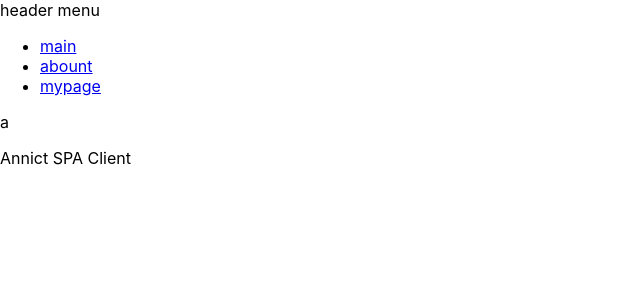
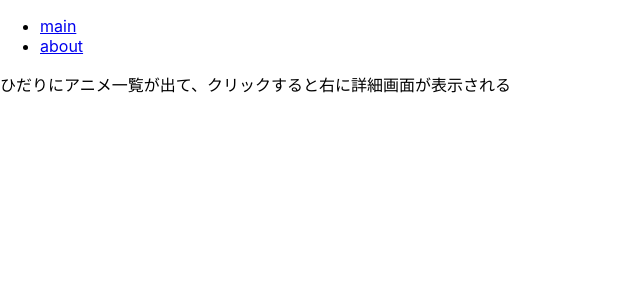
Before and after one commit to niwatori24/annict-spa-client, a React app: page / in a window 1280 px wide. Shown: the top 300 px of the page, without its empty margins (0-640 px from the left). Built offline with nearby package versions, Linux system fonts and the light colour scheme.

Commit message:
Use react-router

```diff
--- a/package.json
+++ b/package.json
@@ -12,6 +12,7 @@
     "@types/node": "^12.0.0",
     "@types/react": "^16.9.0",
     "@types/react-dom": "^16.9.0",
+    "@types/react-router-dom": "^5.1.3",
     "@typescript-eslint/eslint-plugin": "^2.10.0",
     "@typescript-eslint/parser": "^2.10.0",
     "axios": "^0.19.2",
--- /dev/null
+++ b/src/About.tsx
@@ -0,0 +1,9 @@
+import React from 'react';
+
+export function About() {
+  return (
+    <div>
+      <p>Annict SPA Clientです</p>
+    </div>
+  )
+}
--- a/src/App.tsx
+++ b/src/App.tsx
@@ -1,23 +1,42 @@
 import React from 'react';
-import logo from './logo.svg';
-import { Menu } from './Menu'
+import { MainContent } from './MainContent'
+import { About } from './About'
+
+import {
+  BrowserRouter as Router,
+  Switch,
+  Route,
+  Link,
+  useRouteMatch,
+  useParams
+} from 'react-router-dom'
+
 
 function App() {
   return (
-    <div className="App">
-      <div>
-        header menu
-        <ul>
-          <li><a href='/'>main</a></li>
-          <li><a href='/abount'>abount</a></li>
-          <li><a href='/mypage'>mypage</a></li>
-        </ul>
+    <Router>
+      <div className="App">
+        <div>
+          <ul>
+            <li>
+              <Link to='/'>main</Link>
+            </li>
+            <li>
+              <Link to='/about'>about</Link>
+            </li>
+          </ul>
+        </div>
+
+        <Switch>
+          <Route path='/about'>
+            <About/>
+          </Route>
+          <Route path='/'>
+            <MainContent/>
+          </Route>
+        </Switch>
       </div>
-      <Menu/>
-      <div>
-        <p>Annict SPA Client</p>
-      </div>
-    </div>
+    </Router>
   );
 }
 
--- /dev/null
+++ b/src/MainContent.tsx
@@ -0,0 +1,9 @@
+import React from 'react';
+
+export function MainContent() {
+  return (
+    <div>
+      <p>ひだりにアニメ一覧が出て、クリックすると右に詳細画面が表示される</p>
+    </div>
+  )
+}
```
Also changed, not shown: 1 other file (tests, documents, lock files or other folders).
